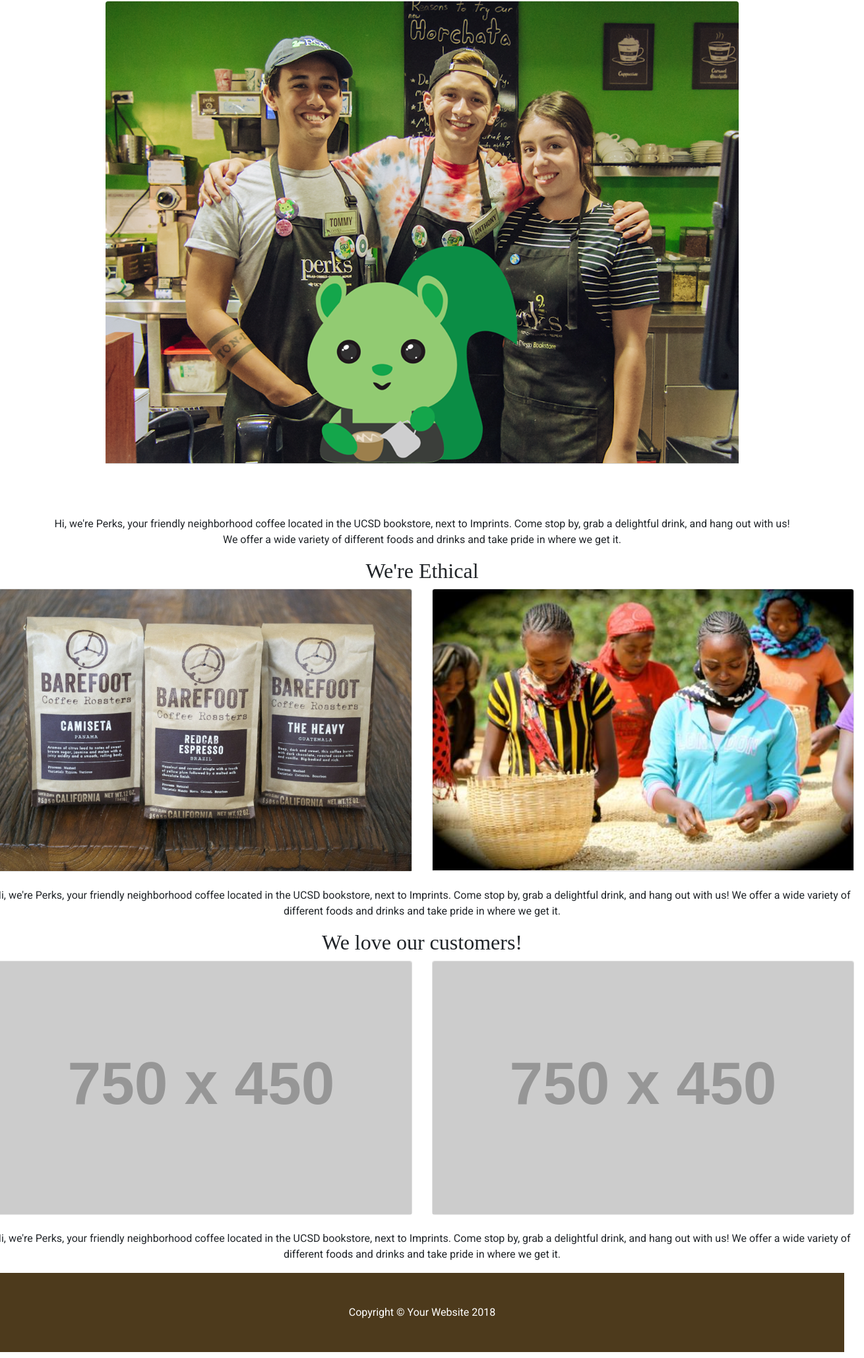
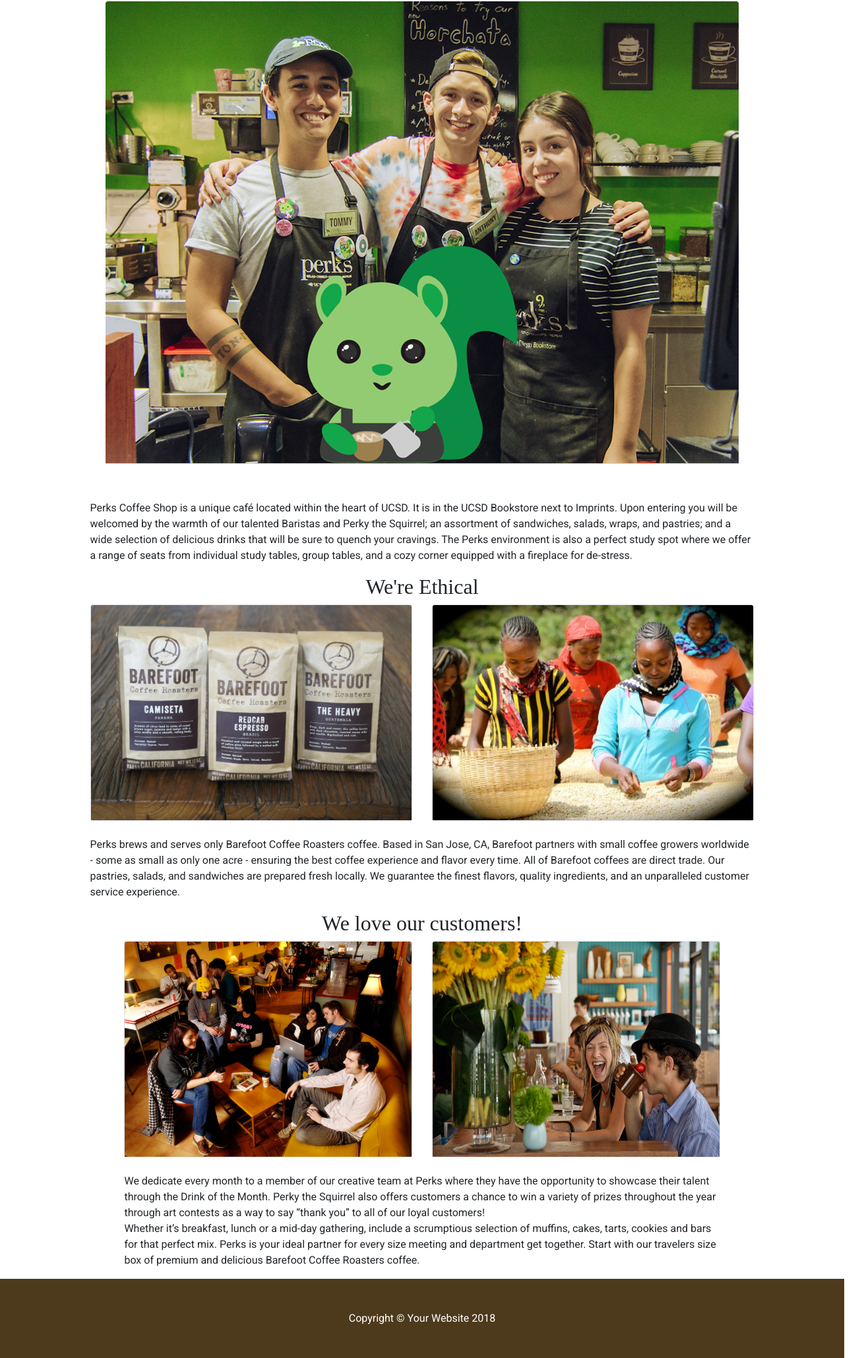
Before and after one commit to Anne-Le/cogs187b, a website: page perks_website/about.html in a window 1280 px wide. Shown: the part 142-2200 px from the top of the page at 66% size, 1310 px wide, since content can reach past the window. Drawn offline with Linux system fonts and the light colour scheme; placeholder pictures from the web are drawn by us; a web font is replaced by a local one.

Commit message:
Setting up my branch

```diff
--- a/perks_website/about.html
+++ b/perks_website/about.html
@@ -10,13 +10,14 @@
 
     <title>Modern Business - Start Bootstrap Template</title>
 
+    <link href="css/about.css" rel="stylesheet">
     <!-- Bootstrap core CSS -->
     <link href="vendor/bootstrap/css/bootstrap.css" rel="stylesheet">
 
     <!-- Custom styles for this template -->
     <link href="css/modern-business.css" rel="stylesheet">
 
-    <link href="css/about.css" rel="stylesheet">
+
 
     <link href="https://fonts.googleapis.com/css?family=Scope+One" rel="stylesheet">
 
@@ -59,7 +60,7 @@
 
 
     <!-- Page Content. -->
-    <div class="container">
+
 
       <!-- Page Heading/Breadcrumbs -->
       <h1 class="mt-4 mb-3">
@@ -68,18 +69,18 @@
 
 
       	<div class="row">
-        	<div class="col-sm-12">
-          		<img class="img-fluid rounded mb-4" src="images/about_workers.png" alt="">
+        	<div class="col-sm-12 text-center ">
+          		<img class="img-fluid rounded" src="images/about_workers.png" alt="">
         	</div>
         	<div class="row">
             <div class="col-sm-12">
           		<p>
-          			Hi, we're Perks, your friendly neighborhood coffee located in the UCSD bookstore, next to Imprints. Come stop by, grab a delightful drink, and hang out with us! We offer a wide variety of different foods and drinks and take pride in where we get it.
+          			Perks Coffee Shop is a unique café located within the heart of UCSD. It is in the UCSD Bookstore next to Imprints. Upon entering you will be welcomed by the warmth of our talented Baristas and Perky the Squirrel; an assortment of sandwiches, salads, wraps, and pastries; and a wide selection of delicious drinks that will be sure to quench your cravings. The Perks environment is also a perfect study spot where we offer a range of seats from individual study tables, group tables, and a cozy corner equipped with a fireplace for de-stress.
           		</p>
             </div>
         	</div>
     	</div>
-      </div>
+
       <!-- /.row -->
 
       <!-- We're ethical -->
@@ -98,33 +99,41 @@
           </div>
         </div>
         </div>
+
       <div class="row">
+        <div class="col-sm-12">
         <p>
-          Hi, we're Perks, your friendly neighborhood coffee located in the UCSD bookstore, next to Imprints. Come stop by, grab a delightful drink, and hang out with us! We offer a wide variety of different foods and drinks and take pride in where we get it.
+          Perks brews and serves only Barefoot Coffee Roasters coffee. Based in San Jose, CA, Barefoot partners with small coffee growers worldwide - some as small as only one acre - ensuring the best coffee experience and flavor every time. All of Barefoot coffees are direct trade. Our pastries, salads, and sandwiches are prepared fresh locally. We guarantee the finest flavors, quality ingredients, and an unparalleled customer service experience.
         </p>
         </div>
       </div>
+
       <!-- /.row -->
 
       <!-- Our Customers -->
       <h2>We love our customers!</h2>
+
       <div class="row">
         <div class="row">
         <div class="col-sm-6 mb-4">
           <div class="card h-100 text-center">
-            <img class="card-img-top" src="http://placehold.it/750x450" alt="">
+            <img class="card-img-top" src="images/customers.jpg" alt="">
           </div>
         </div>
         <div class="col-sm-6 mb-4">
           <div class="card h-100 text-center">
-            <img class="card-img-top" src="http://placehold.it/750x450" alt="">
+            <img class="card-img-top" src="images/customers2.jpg" alt="">
           </div>
         </div>
       </div>
       <div class="row">
+        <div class="col-sm-12">
           <p>
-          Hi, we're Perks, your friendly neighborhood coffee located in the UCSD bookstore, next to Imprints. Come stop by, grab a delightful drink, and hang out with us! We offer a wide variety of different foods and drinks and take pride in where we get it.
+          We dedicate every month to a member of our creative team at Perks where they have the opportunity to showcase their talent through the Drink of the Month. Perky the Squirrel also offers customers a chance to win a variety of prizes throughout the year through art contests as a way to say “thank you” to all of our loyal customers!
+          <br>
+          Whether it’s breakfast, lunch or a mid-day gathering, include a scrumptious selection of muffins, cakes, tarts, cookies and bars for that perfect mix. Perks is your ideal partner for every size meeting and department get together. Start with our travelers size box of premium and delicious Barefoot Coffee Roasters coffee.
           </p>
+        </div>
       </div>
       </div>
       <!-- /.row -->
--- a/perks_website/css/about.css
+++ b/perks_website/css/about.css
@@ -1,3 +1,17 @@
 body {
 	text-align: center;
 }
+
+h1, h2 {
+	text-align: center;
+}
+
+p {
+	margin-top: 5em;
+	margin-bottom: 5em;
+}
+
+.row{
+	margin-left: 5% !important;
+	margin-right: 5% !important;
+}
```
Also changed, not shown: perks_website/images/customers.jpg (added), perks_website/images/customers2.jpg (added), perks_website/images/ethical_1.png (deleted), perks_website/images/ethical_2.png (deleted), perks_website/vendor/bootstrap/css/bootstrap-grid.css, perks_website/vendor/bootstrap/css/bootstrap.css. Lines whose indentation alone changed are shown as unchanged.
